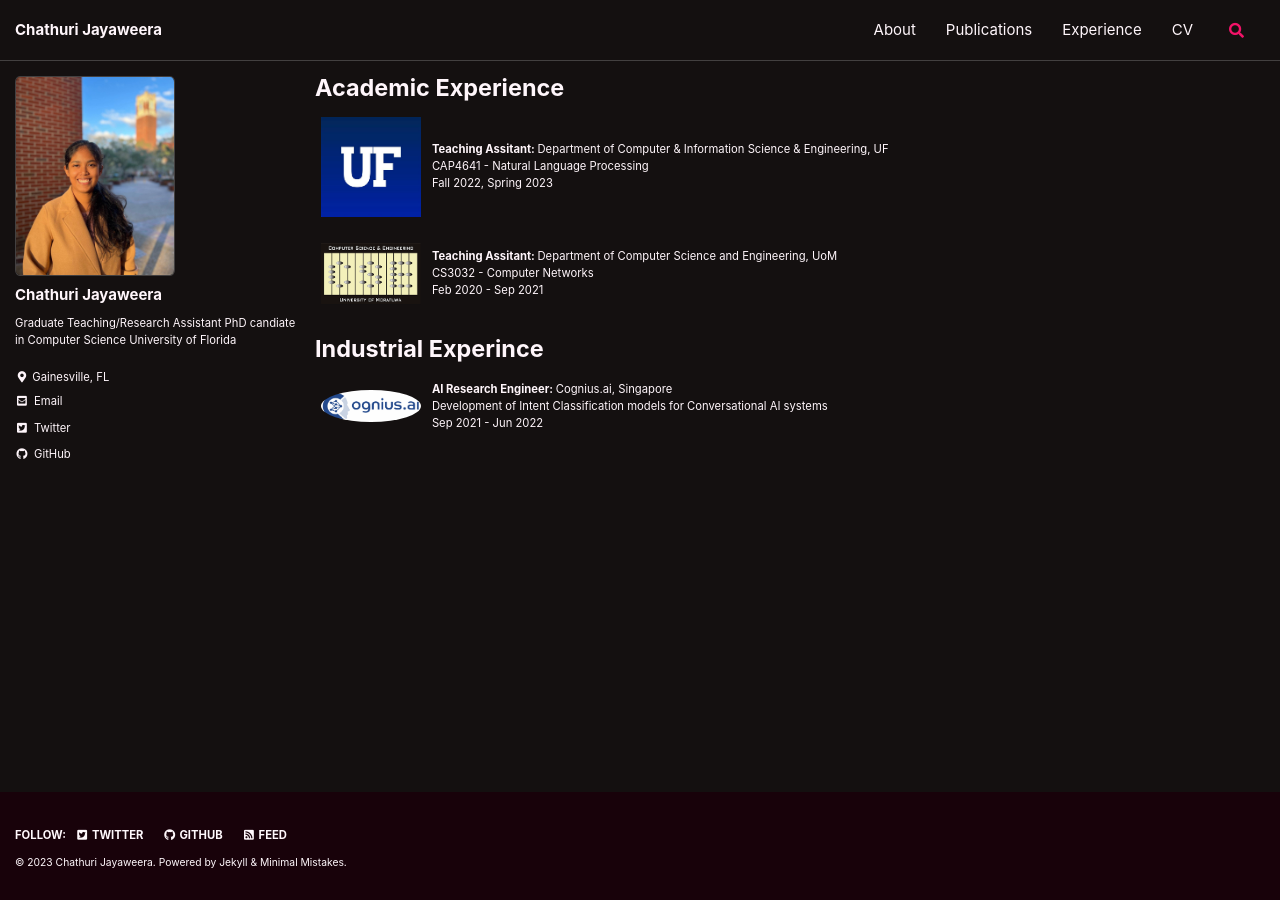
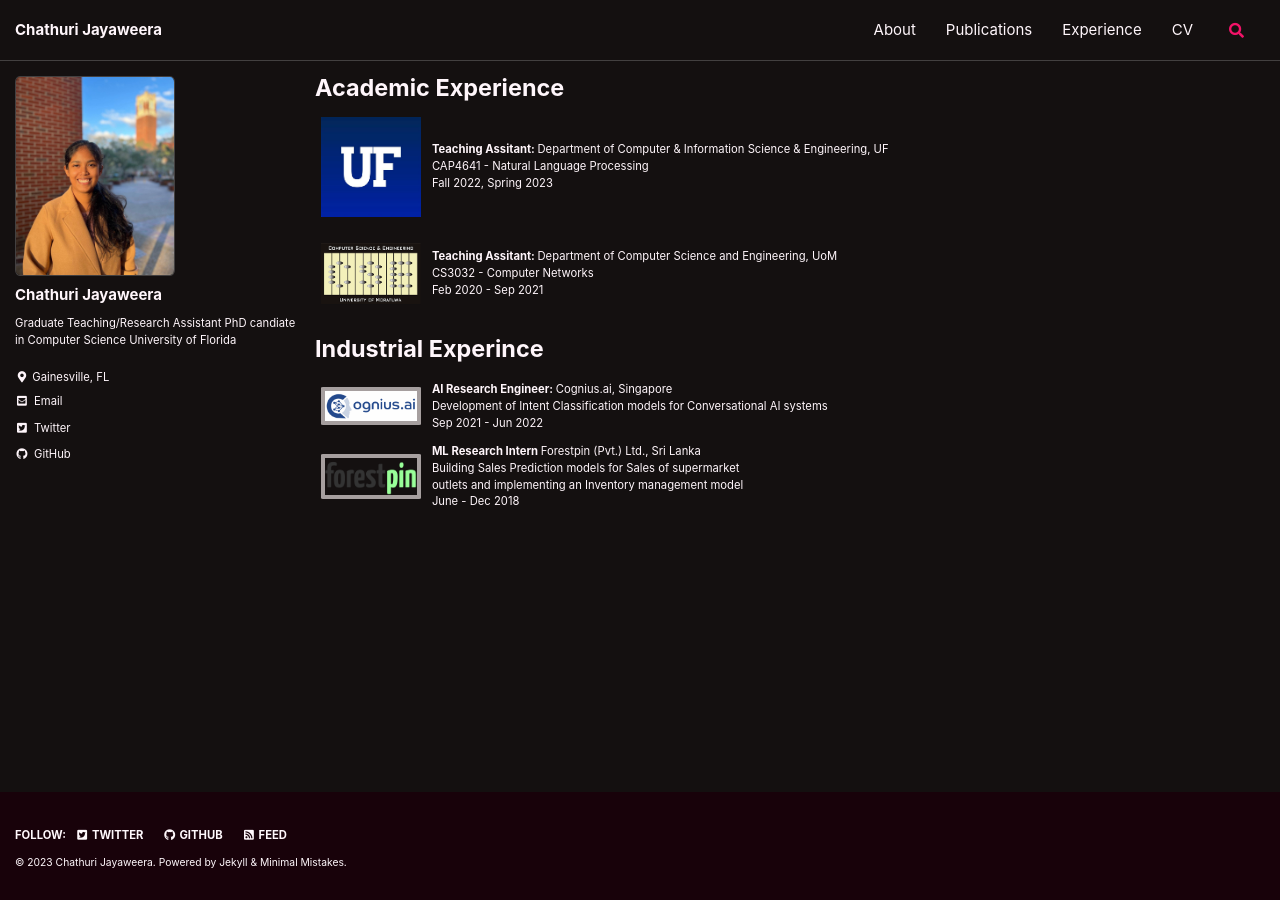
Before and after one commit to chestnutjay/chestnutjay.github.io, a Jekyll site: the page built from _pages/experience.md, in a window 1280 px wide. Built offline with Jekyll 4.4.1, drawn with Linux system fonts in a browser that asks for light colours; cached includes are drawn as plain includes.

Commit message:
updated experience.md with forestpin

```diff
--- a/_pages/experience.md
+++ b/_pages/experience.md
@@ -51,7 +51,7 @@ img {
 
 <table>
  <tr>
-      <td><img src="/assets/images/cogniuns_logo.png" width="100px" style= "border-radius:50%;boarder:5px solid #555;">
+      <td><img src="/assets/images/cognius_logo.png" width="100px" style= "border-radius:2%;border:4.5px solid #a69f9f;">
       <br>
      </td>
       <td style="border:0px">
@@ -63,4 +63,19 @@ img {
          Sep 2021 - Jun 2022
       </td>
   </tr>
+  <tr>
+      <td><img src="/assets/images/forestpin_logo.png" width="100px" style= "border-radius:2%;border:4.5px solid #a69f9f;">
+      <br>
+     </td>
+      <td style="border:0px">
+         <b> ML Research Intern </b>
+         Forestpin (Pvt.) Ltd., Sri Lanka
+         <br>
+         Building Sales Prediction models for Sales of supermarket
+         <br>
+         outlets and implementing an Inventory management model
+         <br>
+         June - Dec 2018
+      </td>
+  </tr>
 </table>
```
Also changed, not shown: assets/images/cognius_logo.png (renamed from assets/images/cogniuns_logo.png), assets/images/forestpin_logo.png (added).
